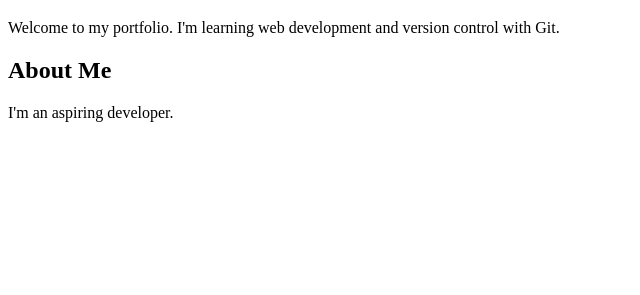
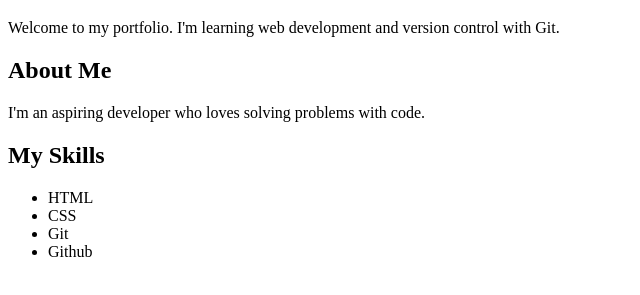
Before and after one commit to jedwards2018/my-portfolio, a plain HTML site: page index.html in a window 1280 px wide. Shown: the part 61-356 px from the top of the page, without its empty margins (0-640 px from the left). Drawn offline with Linux system fonts and the light colour scheme.

Commit message:
Add skills section and expand about me description

```diff
--- a/index.html
+++ b/index.html
@@ -8,6 +8,14 @@
     <h1>Hi, I'm Jessica E.</h1>
     <p>Welcome to my portfolio. I'm learning web development and version control with Git.</p>
     <h2>About Me</h2>
-    <p>I'm an aspiring developer.</p>
+    <p>I'm an aspiring developer who loves solving problems with code.
+        <h2>My Skills</h2>
+        <ul>
+            <li>HTML</li>
+            <li>CSS</li>
+            <li>Git</li>
+            <li>Github</li>
+        </ul>
+    </p>
 </body>
 </html>
```
